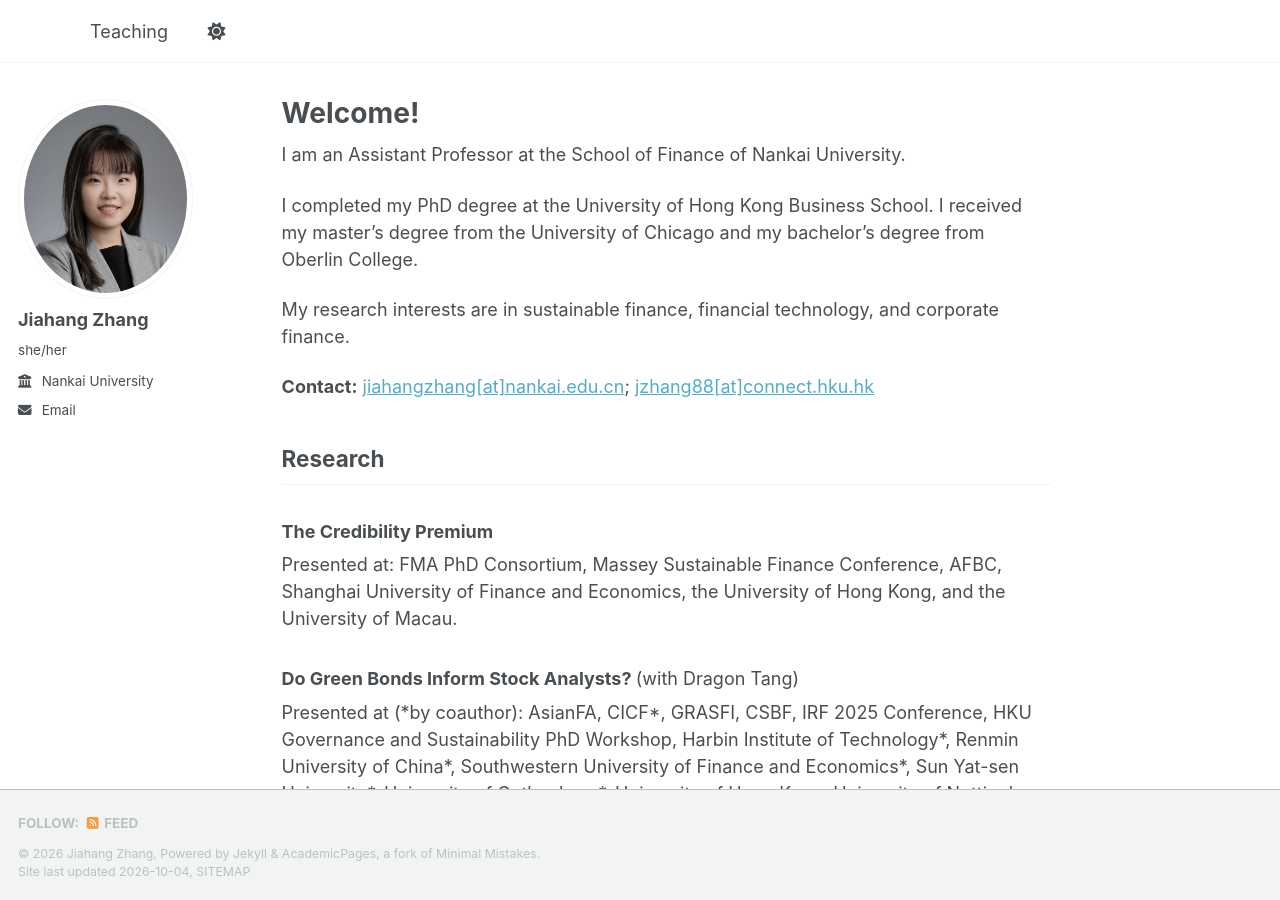
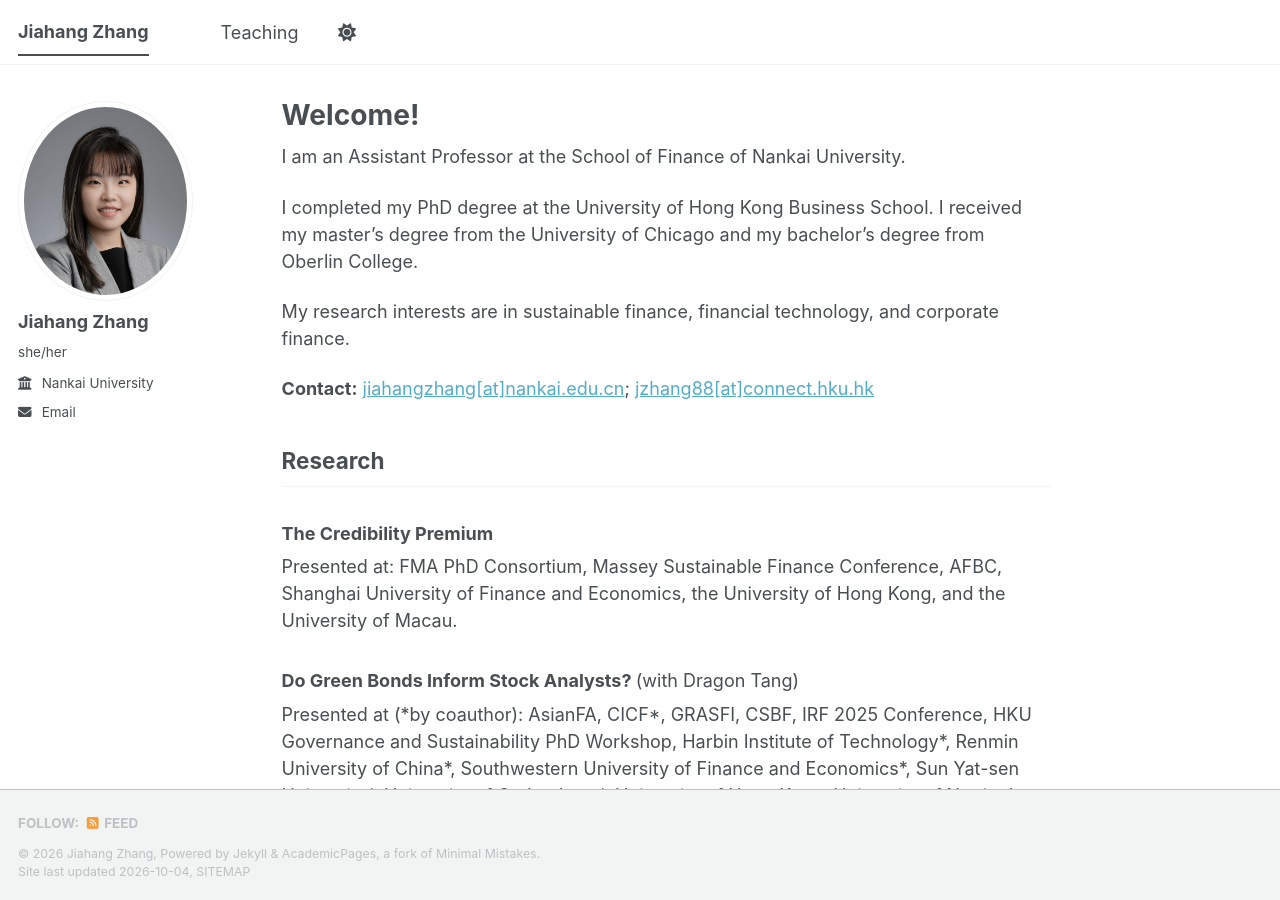
Before and after one commit to joannazhang88/joannazhang88.github.io, a Jekyll site: the page built from _pages/about.md, in a window 1280 px wide and 900 px high. Built offline with Jekyll 4.4.1, drawn with Linux system fonts in a browser that asks for light colours; a style sheet for code colours, icons or effects is not loaded.

Commit message:
Update _config.yml

```diff
--- a/_config.yml
+++ b/_config.yml
@@ -9,7 +9,7 @@
 # Basic Site Settings
 locale                   : "en-US"
 site_theme               : "default" # The available themes options are "default", "air", "sunrise", "mint", "dirt" and "contrast"
-title                    : ""
+title                    : "Jiahang Zhang"
 title_separator          : "-"
 name                     : &name "Jiahang Zhang"
 description              : &description "Jiahang's personal website"   # Update this with a general description of your site, this is the default if not overridden by a page
```
